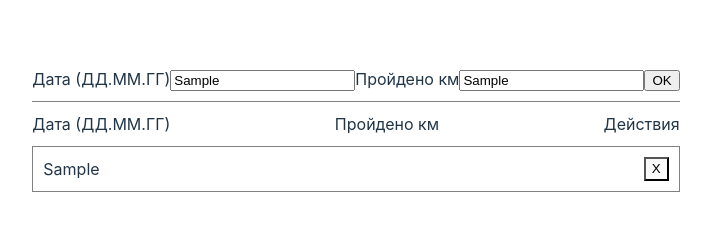
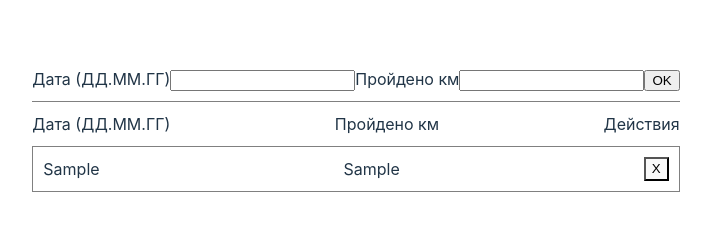
Before and after one commit to servasin/NetologySteps, a React (Vite) app: page / in a window 1280 px wide. Both pictures are taken after typing "Sample", "Sample" into the empty fields and a click on the input "OK". Shown: the part 271-502 px from the top of the page, without its empty margins (284-995 px from the left). Built offline with nearby package versions, Linux system fonts and the light colour scheme.

Commit message:
added sorting by date

```diff
--- a/src/components/StepsApp.jsx
+++ b/src/components/StepsApp.jsx
@@ -4,18 +4,39 @@ import StepsForm from "./StepsForm";
 
 function StepsApp() {
 
-const [steps, setSteps] = useState([])
+  const [steps, setSteps] = useState([])
+
+  function arrSorted(arr) {
+    if(arr && arr.length > 1){
+      arr.sort((a,b) =>{
+        let [d1, m1, y1] = a.date.split('.')
+        let [d2, m2, y2] = b.date.split('.')
+        return new Date(20+y2, +m2-1, +d2) - new Date(20+y1, +m1-1, +d1);
+      });
+    }
+    return arr
+  }
 
   function handleSubmit(item) {
-    console.log(item);
+    // const items = steps.concat(item)
+
+    // items.reduce((prev, curr) => {
+    //   if (prev.date===curr.date) {
+
+    //   }
+    // })
     setSteps((oldValue)=> [...oldValue, item])
+  }
+
+  function removeItem(id) {
+    setSteps(steps.filter((el) => el.id !== id))
   }
 
   return (
     <>
       <StepsForm handleSubmit={handleSubmit}/>
       {/* {steps.length ? <StepsList items={steps}/> : ''}  */}
-      <StepsList items={steps}/>
+      <StepsList items={arrSorted(steps)} removeItem={removeItem}/>
     </>
   )
 }
--- a/src/components/StepsForm.jsx
+++ b/src/components/StepsForm.jsx
@@ -2,12 +2,18 @@ import { useState } from "react";
 
 function StepsForm({handleSubmit}) {
 
+const [id, setId] = useState(self.crypto.randomUUID())
 const [date, setDate] = useState('')
 const [dist, setDist] = useState('')
 
 const onHandleSubmit = (e) => {
   e.preventDefault();
-  handleSubmit({date, dist});
+  if (date.trim() === '' || dist.trim() === '') {
+    alert("Пожалуйста, заполните все поля.");
+    return;
+  }
+  setId(self.crypto.randomUUID())
+  handleSubmit({id, date, dist});
   setDate('');
   setDist('');
 }
@@ -16,9 +22,9 @@ const onHandleSubmit = (e) => {
     <>
       <form onSubmit={onHandleSubmit}>
         <label htmlFor="date">Дата (ДД.MM.ГГ)</label>
-        <input type="text" id="date" onChange={e => setDate(e.target.value)} defaultValue={date}/>
+        <input type="text" id="date" onChange={e => setDate(e.target.value)} value={date}/>
         <label htmlFor="dist">Пройдено км</label>
-        <input type="text" id="dist" onChange={e => setDist(e.target.value)} defaultValue={dist}/>
+        <input type="text" id="dist" onChange={e => setDist(e.target.value)} value={dist}/>
         <input type="submit" value={'OK'}/>
       </form>
     </>
--- a/src/components/StepsList.jsx
+++ b/src/components/StepsList.jsx
@@ -1,4 +1,4 @@
-function StepsList({items}) {
+function StepsList({items, removeItem}) {
 
   return (
     <>
@@ -8,11 +8,11 @@ function StepsList({items}) {
       <p>Действия</p>
     </div>
       <ul>
-        {items.map((el, i) =>
-          <li key={i}>
+        {items.map((el) =>
+          <li key={el.id}>
             <p>{el.date}</p>
-            <p>{el.distance}</p>
-            <button>X</button>
+            <p>{el.dist}</p>
+            <button onClick={() => removeItem(el.id)}>X</button>
           </li>
         )}
       </ul>
```
